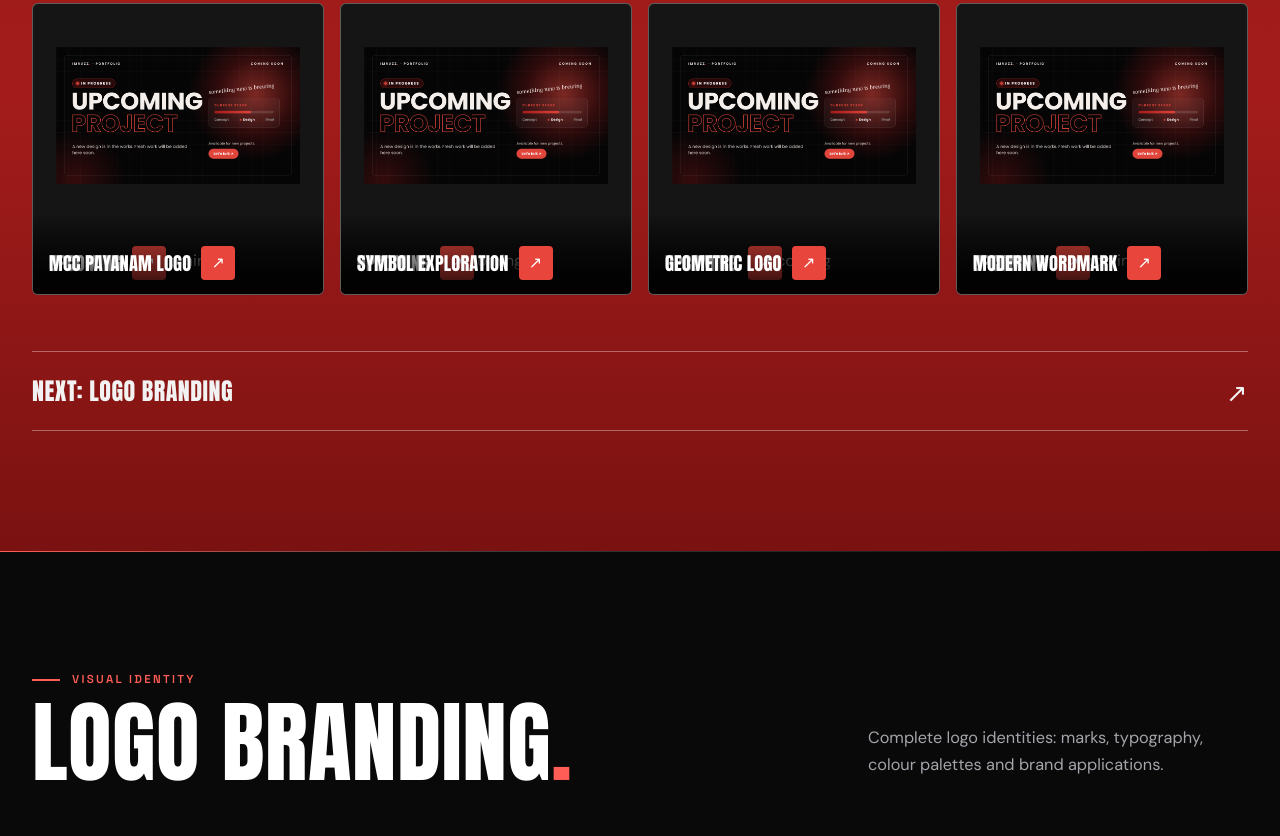
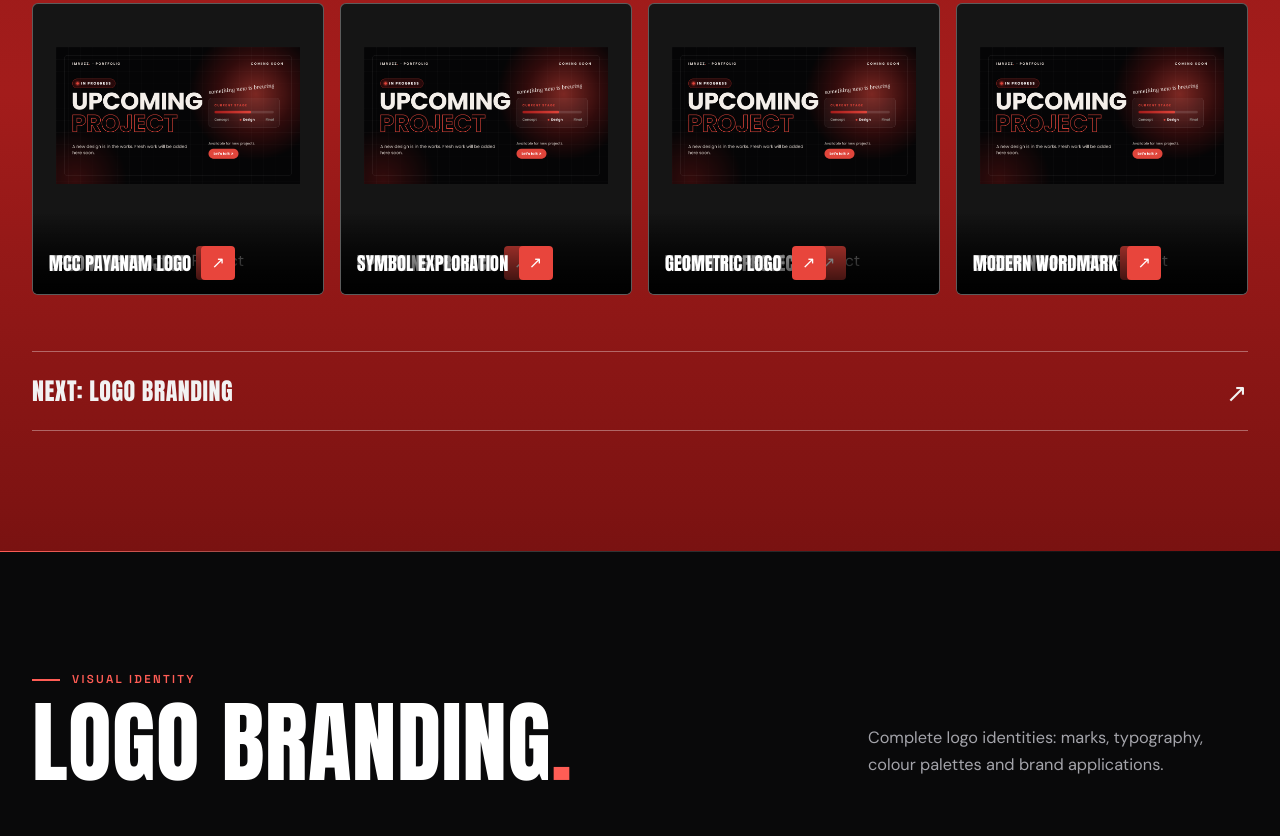
Before and after one commit to imruzz-designer/my-porfolio, a plain HTML site: page index.html in a window 1280 px wide. Shown: the part 6390-7226 px from the top of the page. Drawn offline with Linux system fonts and the light colour scheme.

Commit message:
Update upcoming project labels in index.html

```diff
--- a/index.html
+++ b/index.html
@@ -191,17 +191,17 @@ window.addEventListener('load', function(){
 <span class="work-ph">MCC Payanam logo</span>
 <span class="work-cap"><b>MCC Payanam logo</b><u aria-hidden="true">↗</u></span></a><a class="work " data-build="MCC Payanam logo" aria-label="Open MCC Payanam logo" href="media-viewer.html?file=images%2Flogos%2Flogos-05.jpg">
 <img src="images/Upcoming project.png" alt="MCC Payanam logo" loading="lazy" decoding="async" onerror="this.hidden=true;this.parentNode.classList.add('missing');markUpcoming(this)">
-<span class="work-ph">upcoming</span>
-<span class="work-cap"><b>upcoming</b><u aria-hidden="true">↗</u></span></a><a class="work " data-build="Symbol Exploration" aria-label="Open Symbol Exploration" href="media-viewer.html?file=images%2Flogos%2Flogos-06.jpg">
+<span class="work-ph">Upcoming Project</span>
+<span class="work-cap"><b>Upcoming Project</b><u aria-hidden="true">↗</u></span></a><a class="work " data-build="Symbol Exploration" aria-label="Open Symbol Exploration" href="media-viewer.html?file=images%2Flogos%2Flogos-06.jpg">
 <img src="images/Upcoming project.png" alt="Symbol Exploration" loading="lazy" decoding="async" onerror="this.hidden=true;this.parentNode.classList.add('missing');markUpcoming(this)">
-<span class="work-ph">upcoming</span>
-<span class="work-cap"><b>upcoming</b><u aria-hidden="true">↗</u></span></a><a class="work " data-build="Geometric Logo" aria-label="Open Geometric Logo" href="media-viewer.html?file=images%2Flogos%2Flogos-07.jpg">
+<span class="work-ph">Upcoming Project</span>
+<span class="work-cap"><b>Upcoming Project</b><u aria-hidden="true">↗</u></span></a><a class="work " data-build="Geometric Logo" aria-label="Open Geometric Logo" href="media-viewer.html?file=images%2Flogos%2Flogos-07.jpg">
 <img src="images/Upcoming project.png" alt="Geometric Logo" loading="lazy" decoding="async" onerror="this.hidden=true;this.parentNode.classList.add('missing');markUpcoming(this)">
-<span class="work-ph">upcoming</span>
-<span class="work-cap"><b>upcoming</b><u aria-hidden="true">↗</u></span></a><a class="work " data-build="Modern Wordmark" aria-label="Open Modern Wordmark" href="media-viewer.html?file=images%2Flogos%2Flogos-08.jpg">
+<span class="work-ph">Upcoming Project</span>
+<span class="work-cap"><b>Upcoming Project</b><u aria-hidden="true">↗</u></span></a><a class="work " data-build="Modern Wordmark" aria-label="Open Modern Wordmark" href="media-viewer.html?file=images%2Flogos%2Flogos-08.jpg">
 <img src="images/Upcoming project.png" alt="Modern Wordmark" loading="lazy" decoding="async" onerror="this.hidden=true;this.parentNode.classList.add('missing');markUpcoming(this)">
-<span class="work-ph">upcoming</span>
-<span class="work-cap"><b>upcoming</b><u aria-hidden="true">↗</u></span></a></div><a class="section-next" data-build="Next: Logo Branding" href="#logo-branding">Next: Logo Branding <span aria-hidden="true">↗</span></a></div></section>
+<span class="work-ph">Upcoming Project</span>
+<span class="work-cap"><b>Upcoming Project</b><u aria-hidden="true">↗</u></span></a></div><a class="section-next" data-build="Next: Logo Branding" href="#logo-branding">Next: Logo Branding <span aria-hidden="true">↗</span></a></div></section>
 <!-- END OF SECTION 2: LOGO DESIGNS -->
 <!-- ==============================================================
      SECTION 3: LOGO BRANDING
```
